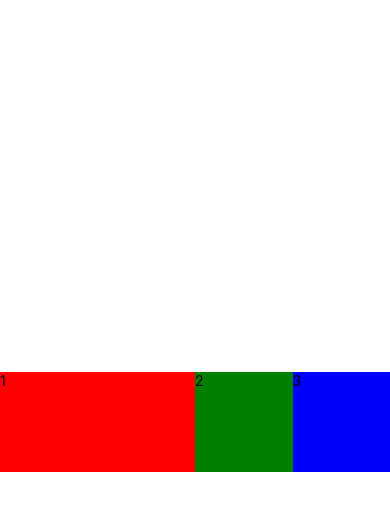
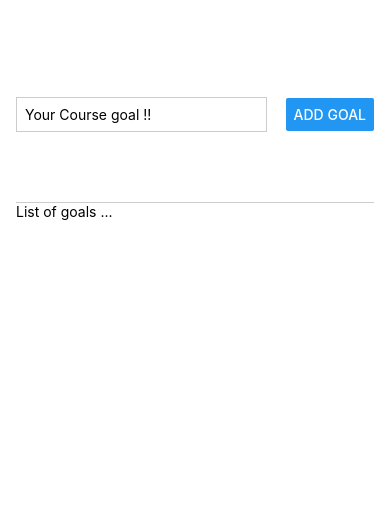
Before and after one commit to chebihiF/RNCourse_suptech, a React Native app: screen / in a window 390 px wide. Shown: the top 510 px of the page. Built offline with nearby package versions, Linux system fonts and the light colour scheme.

Commit message:
add main layout design

```diff
--- a/App.js
+++ b/App.js
@@ -1,25 +1,17 @@
 /** @format */
 
 import { StatusBar } from "expo-status-bar";
-import { Button, StyleSheet, Text, View } from "react-native";
+import { Button, StyleSheet, Text, TextInput, View } from "react-native";
 
 export default function App() {
   return (
     <View style={styles.container}>
-      <View
-        style={{ flex: 2, backgroundColor: "red", width: 100, height: 100 }}
-      >
-        <Text>1</Text>
+      <View style={styles.inputContainer}>
+        <TextInput style={styles.textInput} placeholder="Your Course goal !!" />
+        <Button title="Add Goal" />
       </View>
-      <View
-        style={{ flex: 1, backgroundColor: "green", width: 100, height: 100 }}
-      >
-        <Text>2</Text>
-      </View>
-      <View
-        style={{ flex: 1, backgroundColor: "blue", width: 100, height: 100 }}
-      >
-        <Text>3</Text>
+      <View style={styles.goalsContainer}>
+        <Text>List of goals ...</Text>
       </View>
     </View>
   );
@@ -28,8 +20,26 @@
 const styles = StyleSheet.create({
   container: {
     flex: 1,
+    paddingTop: 50,
+    paddingHorizontal: 16,
+  },
+  inputContainer: {
+    flex: 1,
     flexDirection: "row",
-    justifyContent: "center",
+    justifyContent: "space-between",
     alignItems: "center",
+    paddingBottom: 24,
+    borderBottomWidth: 1,
+    borderColor: "#ccc",
+  },
+  textInput: {
+    borderWidth: 1,
+    borderColor: "#ccc",
+    width: "70%",
+    padding: 8,
+    marginRight: 8,
+  },
+  goalsContainer: {
+    flex: 5,
   },
 });
```
